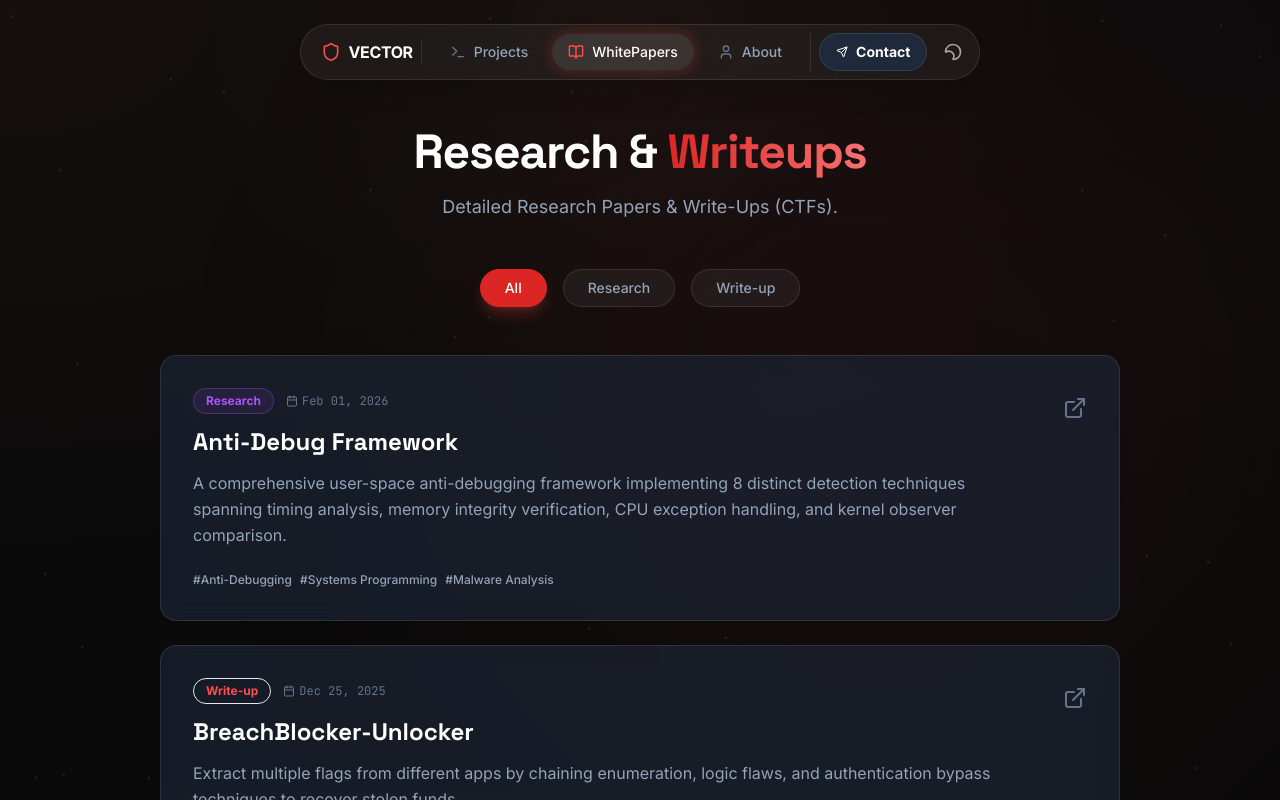
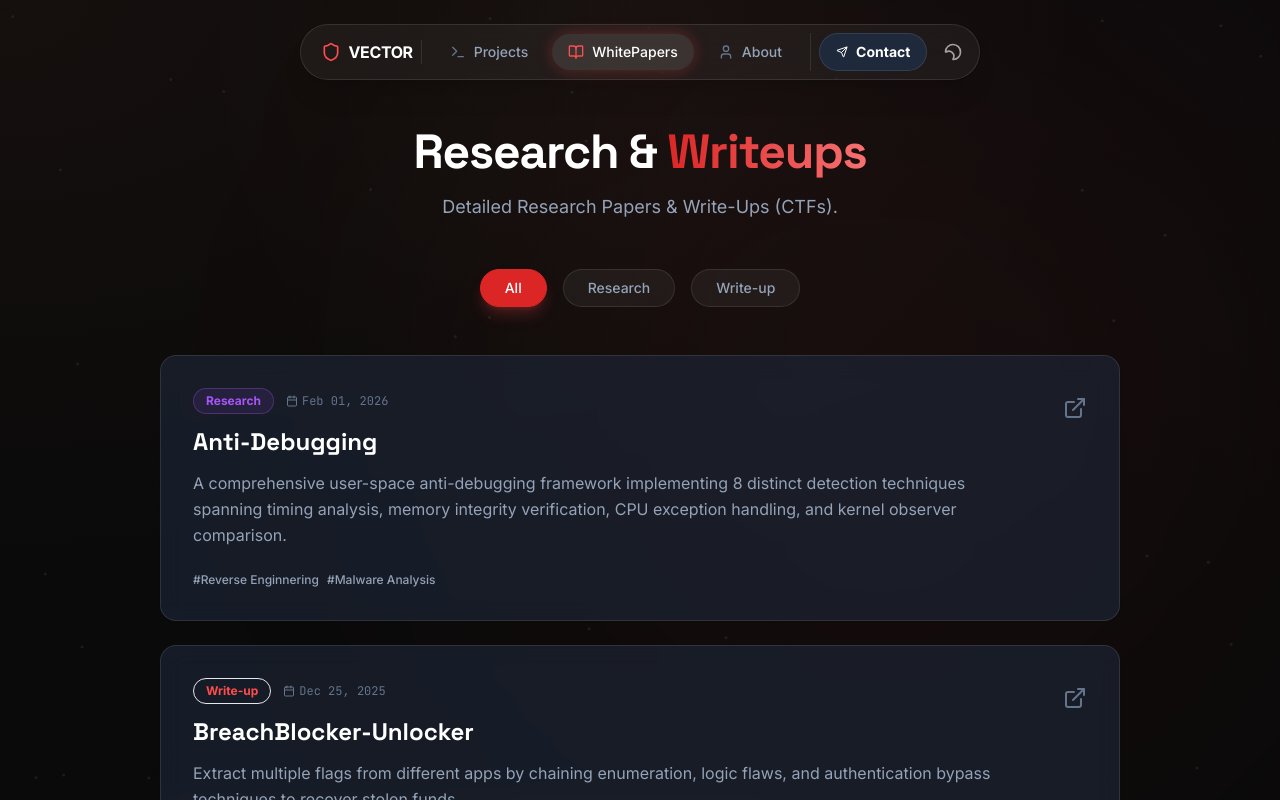
Before and after one commit to id-root/portfolio, a Next.js app: page /writeups in a window 1280 px wide. Shown: the top 800 px of the page. Built offline with nearby package versions, Linux system fonts and the light colour scheme.

Commit message:
Update page.tsx

```diff
--- a/src/app/writeups/page.tsx
+++ b/src/app/writeups/page.tsx
@@ -8,12 +8,12 @@ export default function WriteupsPage() {
 
     const writeups = [
         {
-            title: "Anti-Debug Framework",
+            title: "Anti-Debugging",
             category: "Research",
             date: "Feb 01, 2026",
-            tags: ["Anti-Debugging", "Systems Programming", "Malware Analysis"],
+            tags: ["Reverse Enginnering", "Malware Analysis"],
             summary: "A comprehensive user-space anti-debugging framework implementing 8 distinct detection techniques spanning timing analysis, memory integrity verification, CPU exception handling, and kernel observer comparison.",
-            link: "https://github.com/id-root/anti-debug-framework/blob/main/docs/WHITEPAPER.pdf"
+            link: "https://drive.google.com/file/d/10dDNzYHv313CK0CBSSnMNLdHP4QBConf/view?usp=sharing"
         },
         {
             title: "BreachBlocker-Unlocker",
```
